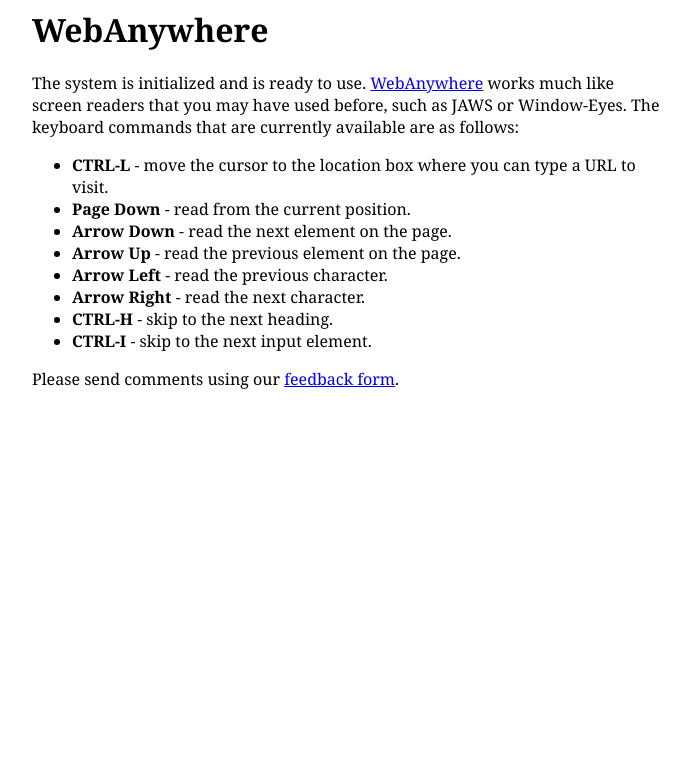
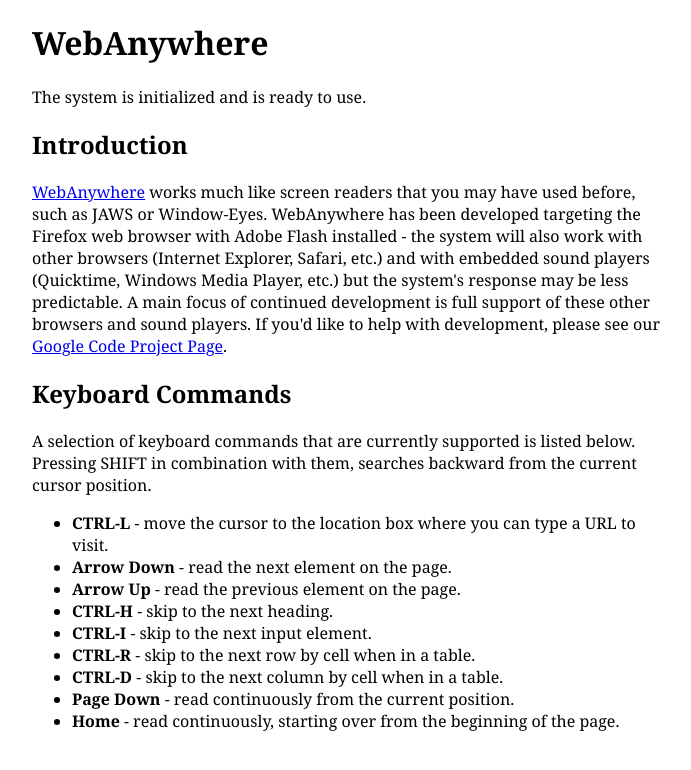
Before and after one commit to CMUBigLab/webanywhere, a PHP site: page /content.php?debug=1 in a window 1280 px wide. Shown: the top 770 px of the page, without its empty margins (292-983 px from the left). Run offline with PHP 8.4, Linux system fonts and the light colour scheme.

Commit message:
Updates the main PHP files for structure and content.

```diff
--- a/config.php
+++ b/config.php
@@ -40,11 +40,11 @@
 // Enabling this can cause the system to run more slowly because WebAnywhere,
 // including the SoundManger2 Flash movie, needs to be reloaded when navigating
 // to a new domain.
-// This should be enabled if using a fast connection and when untrusted sites
+// This should be enabled if using a fast connection or when untrusted sites
 // may be visited.
-$cross_domain_security = 'false';
+$cross_domain_security = false;
 
-// Databse information for functionality that requires it.
+// Database information for functionality that requires it.
 // Currently, this is primarily the IP-based limiting of requests.
 $db_user = '';
 $db_password = '';
--- a/content.php
+++ b/content.php
@@ -1,3 +1,4 @@
+<!DOCTYPE HTML PUBLIC "-//W3C//DTD HTML 4.01 Transitional//EN" "http://www.w3.org/TR/1999/REC-html401-19991224/loose.dtd">
 <html>
 <head>
 <title>Welcome to WebAnywhere</title>
@@ -8,41 +9,49 @@
 </style>
 </head>
 <body bgcolor="#FFFFFF">
-
 <?php
 if(!isset($_REQUEST['submit'])) {
 ?>
-
 <?php if($_REQUEST[debug]==='true') { ?>
 <a href="">One</a><a href="">Two</a><a href="">Three</a>
 <?php } ?>
 
 <div style="width: 50%; margin: auto;">
 <h1>WebAnywhere</h1>
+The system is initialized and is ready to use.
+<h2>Introduction</h2>
 <p>
-The system is initialized and is ready to use.  <a href="http://webinsight.cs.washington.edu/projects/webanywhere/">WebAnywhere</a> works much like screen readers that you may have used before, such as JAWS or Window-Eyes.  The keyboard commands that are currently available are as follows:<br>
+<a href="http://webinsight.cs.washington.edu/projects/webanywhere/">WebAnywhere</a>
+works much like screen readers that you may have used before, such as JAWS or Window-Eyes.
+WebAnywhere has been developed targeting the Firefox web browser with Adobe Flash installed -
+the system will also work with other browsers (Internet Explorer, Safari, etc.) and
+with embedded sound players (Quicktime, Windows Media Player, etc.) but
+the system's response may be less predictable.
+A main focus of continued development is full support of these other browsers and sound players.
+If you'd like to help with development, please see our <a href="http;//webanywhere.googlecode.com">Google Code Project Page</a>.
+</p>
+
+<h2>Keyboard Commands</h2>
+<p>
+A selection of keyboard commands that are currently supported is listed below.
+Pressing SHIFT in combination with them, searches backward from the current cursor position.<br>
 </p>
 
 <?php if($_REQUEST[debug]==='true') { ?>
 <input type="hidden" name="dumb"/>
 <?php } ?>
-
 <ul>
 <li><b>CTRL-L</b> - move the cursor to the location box where you can type a URL to visit.</li>
-<li><b>Page Down</b> - read from the current position.</li>
 <li><b>Arrow Down</b> - read the next element on the page.</li>
 <li><b>Arrow Up</b> - read the previous element on the page.</li>
-<li><b>Arrow Left</b> - read the previous character.</li>
-<li><b>Arrow Right</b> - read the next character.</li>
 <li><b>CTRL-H</b> - skip to the next heading.</li>
 <li><b>CTRL-I</b> - skip to the next input element.</li>
+<li><b>CTRL-R</b> - skip to the next row by cell when in a table.</li>
+<li><b>CTRL-D</b> - skip to the next column by cell when in a table.</li>
+<li><b>Page Down</b> - read continuously from the current position.</li>
+<li><b>Home</b> - read continuously, starting over from the beginning of the page.</li>
 </ul>
-
-<p>
-Please send comments using our <a href="content/feedback.html">feedback form</a>.
-</p>
 </div>
-
 <!--
 <h2>Login</h2>
 <p>
@@ -58,9 +67,7 @@
 </form>
 </p>
 -->
-
 <?php if($_REQUEST[debug]==='true') { ?>
-
 <div>
 <form>
 <input type="text" name="password"><br/>
@@ -71,16 +78,12 @@
 </select>
 </form>
 </div>
-
 <?php } ?>
-
 <?php } else { ?>
 <h1>Invalid Login</h1>
 <p>
    That login name/password that you entered is not valid.  If you should have access to WebAnywhere, please email <a href="mailto:jbigham@cs.washington.edu">jbigham@cs.washington.edu</a> to reset your credentials.
 </p>
-
 <?php } ?>
-
 </body>
 </html>
```
Also changed, not shown: browser.php (+11 -5 lines), index.php (+35 -33 lines).
